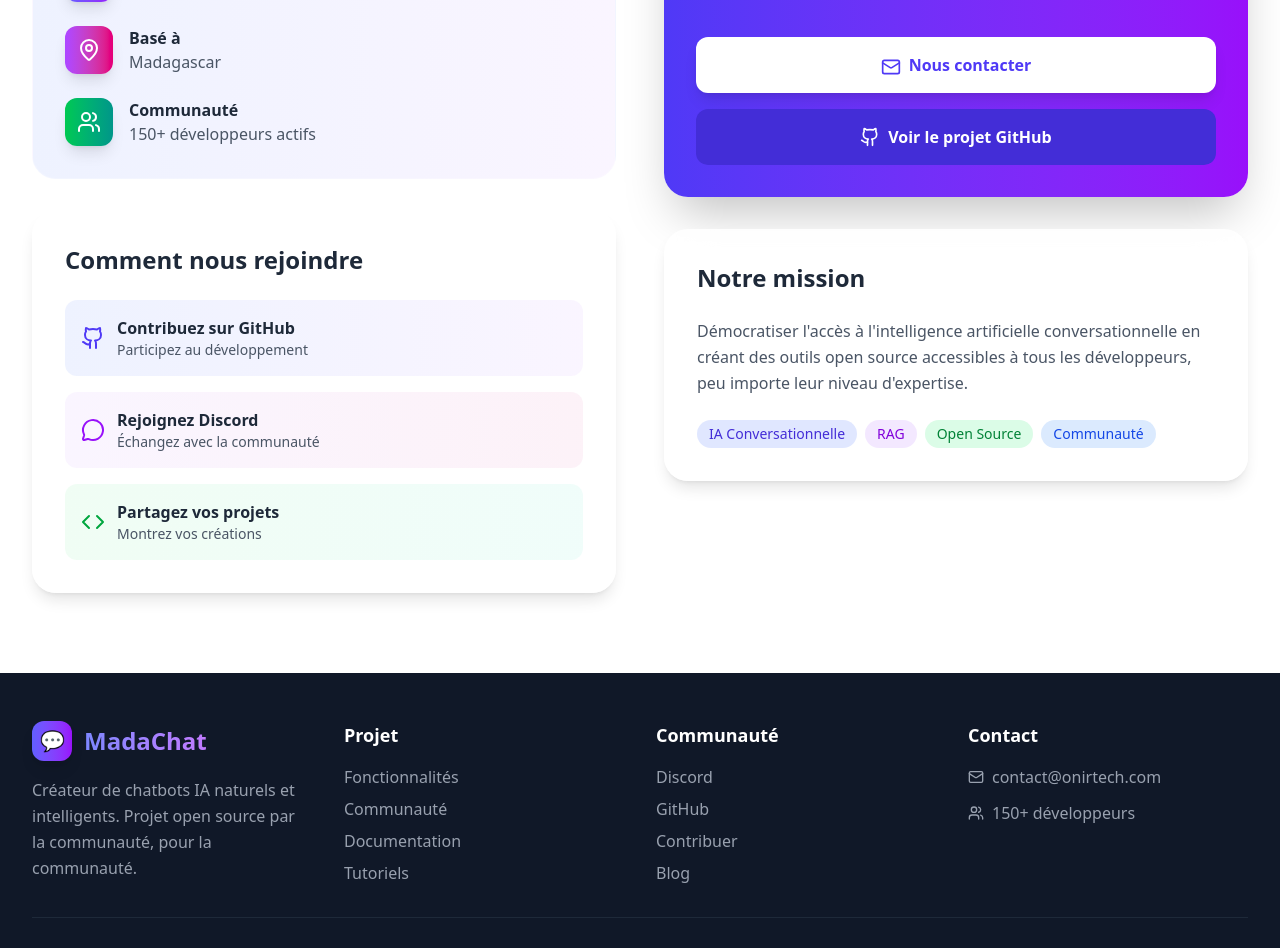
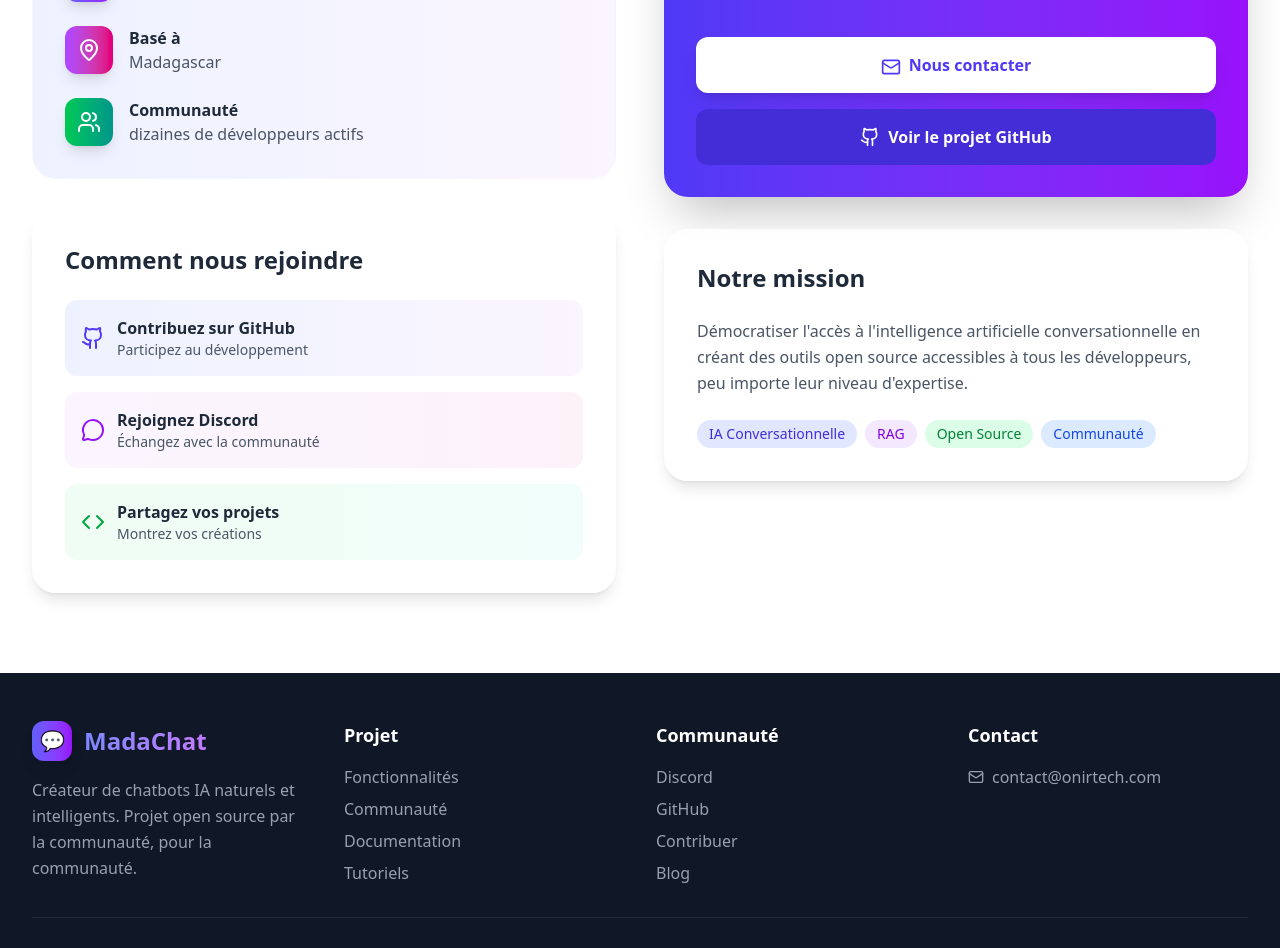
Before and after one commit to RINOHeinrich1/madaChatFrontend, a React (Vite) app: page / in a window 1280 px wide. Shown: the part 3140-4088 px from the top of the page. Built offline with nearby package versions, Linux system fonts and the light colour scheme.

Commit message:
nb developper

```diff
--- a/src/components/landingPages/Contact.tsx
+++ b/src/components/landingPages/Contact.tsx
@@ -68,7 +68,7 @@ export default function Contact() {
                       Communauté
                     </h4>
                     <p className="text-gray-600 dark:text-gray-400">
-                      150+ développeurs actifs
+                      dizaines de développeurs actifs
                     </p>
                   </div>
                 </div>
--- a/src/components/landingPages/Footer.tsx
+++ b/src/components/landingPages/Footer.tsx
@@ -40,7 +40,7 @@ export default function Footer() {
               <li><a href="#" className="text-gray-400 hover:text-white transition-colors">Discord</a></li>
               <li><a href="#" className="text-gray-400 hover:text-white transition-colors">GitHub</a></li>
               <li><a href="#" className="text-gray-400 hover:text-white transition-colors">Contribuer</a></li>
-              <li><a href="#" className="text-gray-400 hover:text-white transition-colors">Blog</a></li>
+              <li><a href="https://github.com/RINOHeinrich1/madaChatFrontend" target='_blank' className="text-gray-400 hover:text-white transition-colors">Blog</a></li>
             </ul>
           </div>
 
@@ -55,10 +55,7 @@ export default function Footer() {
                 <Mail className="w-4 h-4" />
                 contact@onirtech.com
               </a>
-              <div className="flex items-center gap-2 text-gray-400">
-                <Users className="w-4 h-4" />
-                150+ développeurs
-              </div>
+
             </div>
           </div>
         </div>
```
